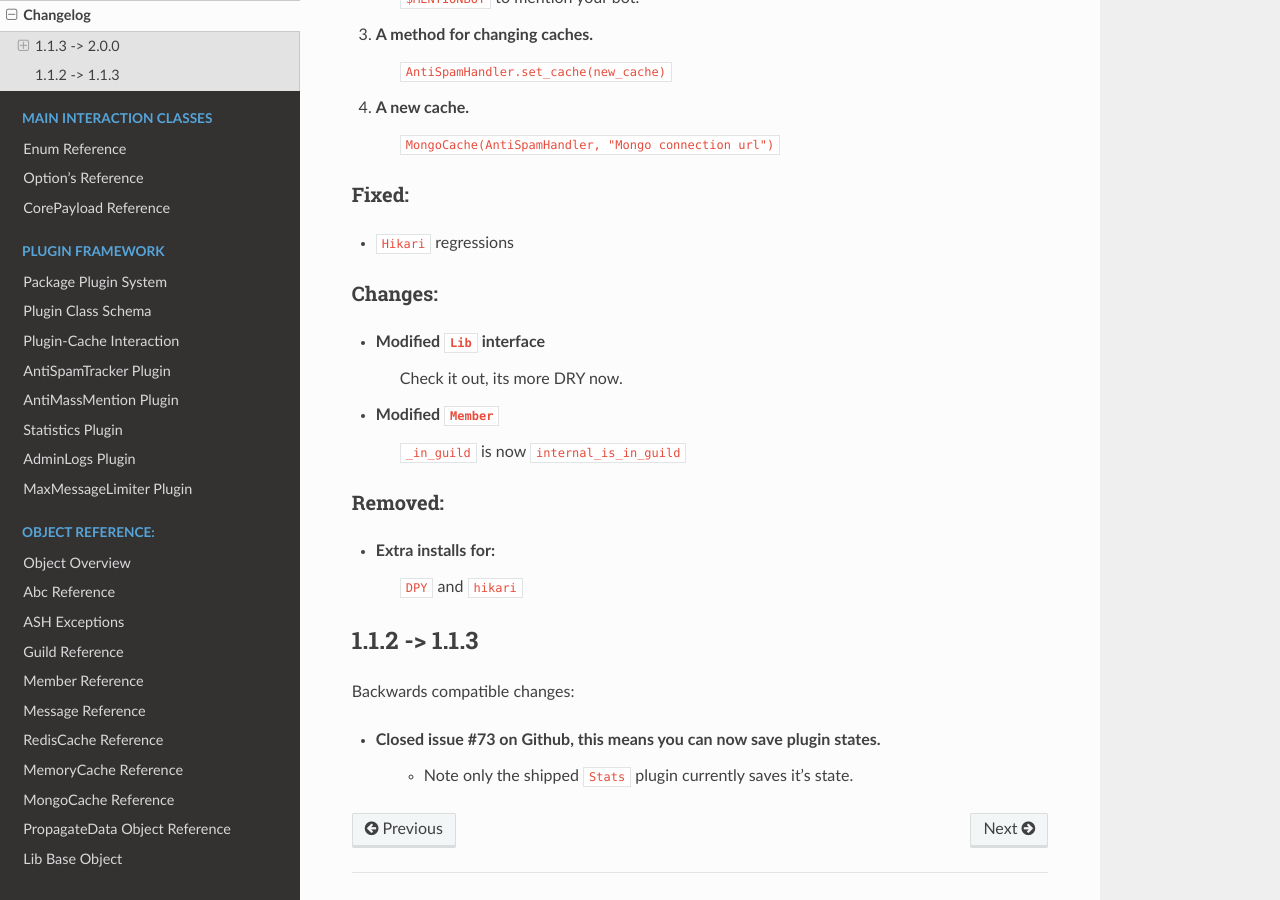
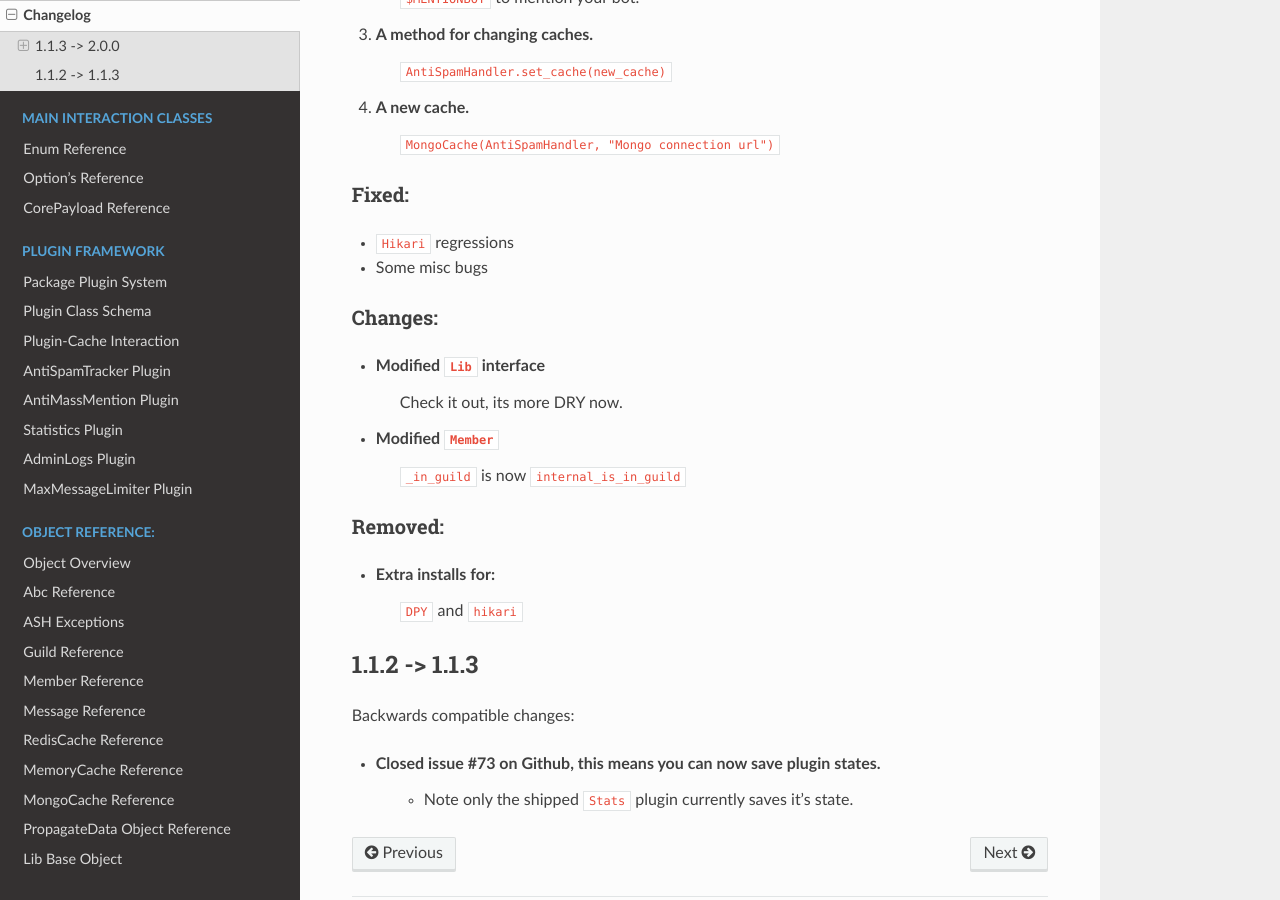
Before and after one commit to Skelmis/Discord-Anti-Spam, a Sphinx documentation site: the page built from docs/modules/changelog.rst, in a window 1280 px wide and 900 px high, scrolled down 461 px. Built offline with Sphinx 7.4.7 and the Read the Docs theme 2.0.0, drawn with Linux system fonts in a browser that asks for light colours.

Commit message:
Changelog stuff

```diff
--- a/docs/modules/changelog.rst
+++ b/docs/modules/changelog.rst
@@ -23,6 +23,7 @@ Fixed:
 ******
 
 - ``Hikari`` regressions
+- Some misc bugs
 
 
 Changes:
```
